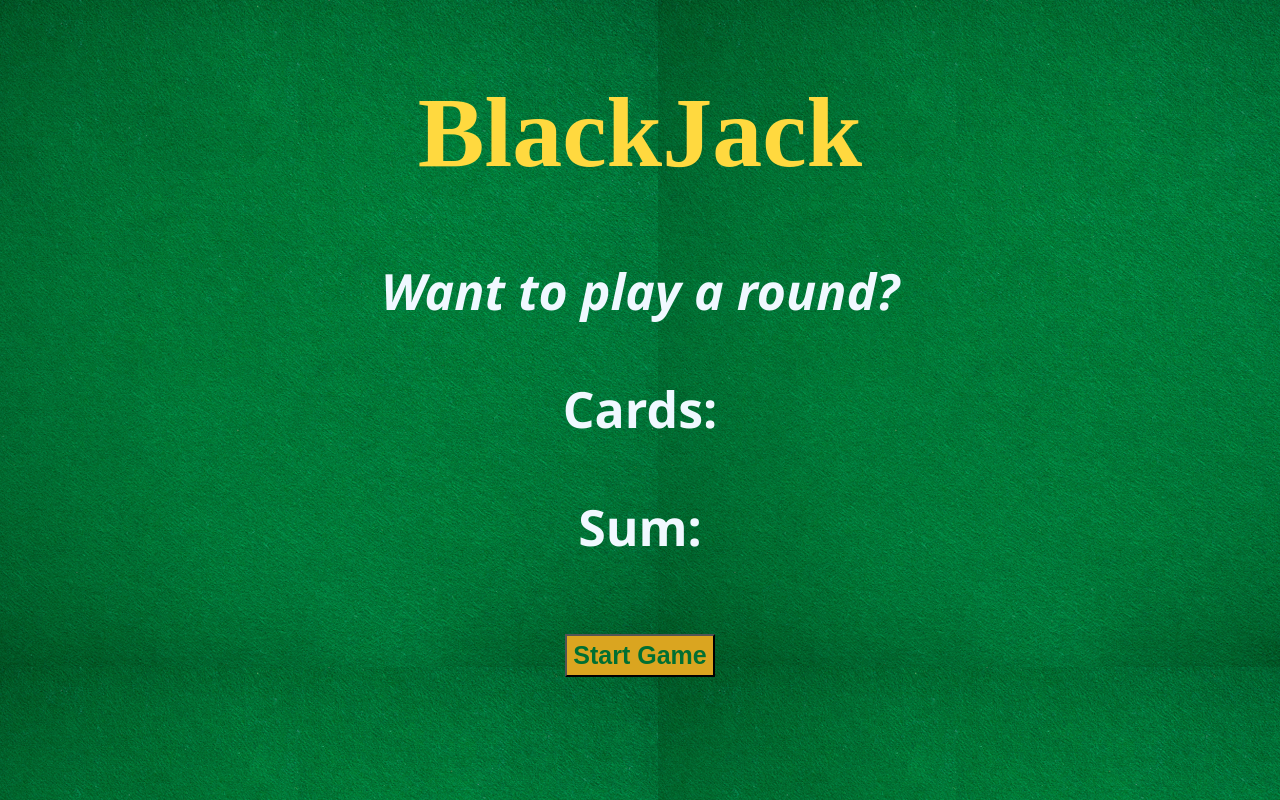
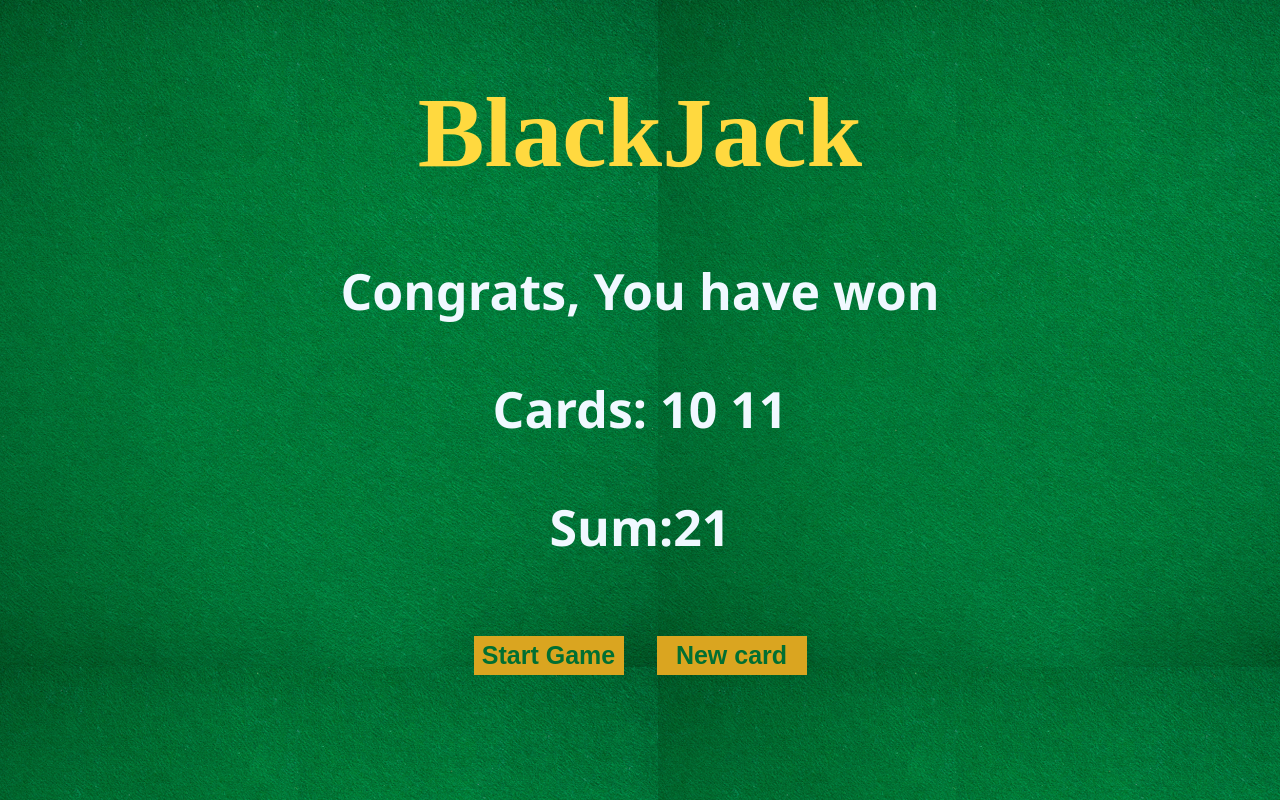
Before and after one commit to Rishab1023/blackjack-game, a plain HTML site: page index.html in a window 1280 px wide. Both pictures are taken after a click on the button "Start Game". Drawn offline with Linux system fonts and the light colour scheme.

Commit message:
Update UI and logic for BlackJack game
Standardized element IDs in HTML and JS for consistency, added a 'New card' button, and improved game logic to update UI elements dynamically. Also enhanced button styling in CSS.

```diff
--- a/index.html
+++ b/index.html
@@ -11,10 +11,11 @@
     <div class="subelements">
       <h1 id="BlackJackEl">BlackJack</h1>
       <div class="elements">
-      <p id="messageEl">Want to play a round?</p>
-      <p id="cardsEl">Cards: </p>
-      <p id="sumEL">Sum: </p>
+      <p id="message-el">Want to play a round?</p>
+      <p id="cards-el">Cards: </p>
+      <p id="sum-el">Sum: </p>
       <button onclick="startGame()">Start Game</button>
+      <button id="newcard-el" onclick="newcard()">New card</button>
       </div>
     </div>
   </div>
--- a/index.js
+++ b/index.js
@@ -1,23 +1,35 @@
+// Game elements
 let firstcard = 10;
 let secondcard = 11;
-let sum = firstcard + secondcard
-let hasBlackjack = false
-let isAlive = true
-// console.log(sum);
+let sum = firstcard + secondcard;
+let hasBlackjack = false;
+let isAlive = true;
 let message = "";
-// console.log(hasBlackjack);
-// console.log(isAlive);
 
+// Game logic
+let messageEl = document.getElementById("message-el");
+let sumEl = document.querySelector("#sum-el")
+let cardsEl = document.querySelector("#cards-el")
+
+// start button
 function startGame() {
   console.log(firstcard, "" ,secondcard);
   if (sum < 21) {
-  message = "Do you want to draw another card?"
+  message = "Do you want to draw another card?";
 } else if (sum === 21) {
-  message = "Congrats, You have won"
-  hasBlackjack = true
+  message = "Congrats, You have won";
+  hasBlackjack = true;
 } else if (sum > 21) {
-  message = "You have lost"
-  isAlive = false
+  message = "You have lost";
+  isAlive = false;
 }
 console.log(message);
+messageEl.innerText = message;
+sumEl.innerText += sum;
+cardsEl.textContent = "Cards: " + firstcard + " " + secondcard;
 }
+
+function newcard() {
+  console.log("Drawing a new card from the deck");
+
+}
--- a/style.css
+++ b/style.css
@@ -31,6 +31,7 @@ button{
   margin: 10px;
   font-size: 25px;
   font-weight: 600;
+  border: none;
 }
 button:hover{
   background-color: rgb(79, 79, 79);
```
